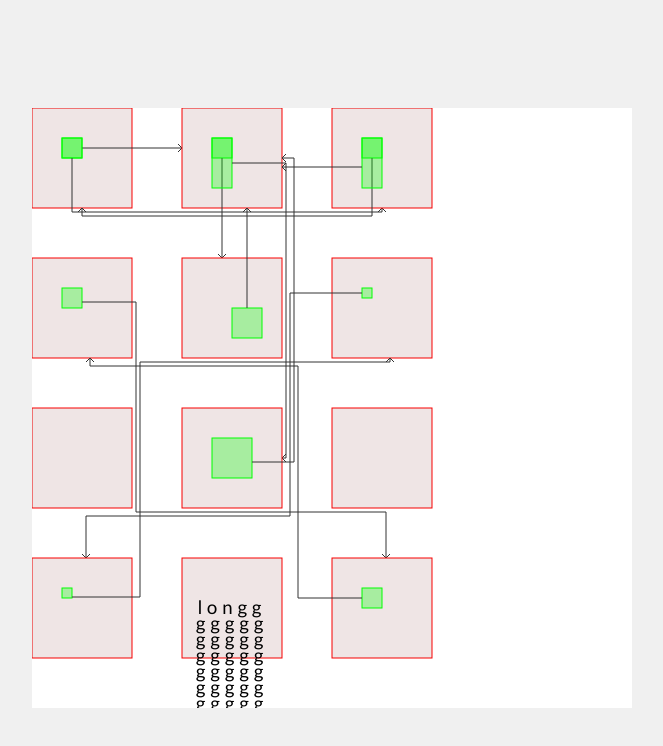
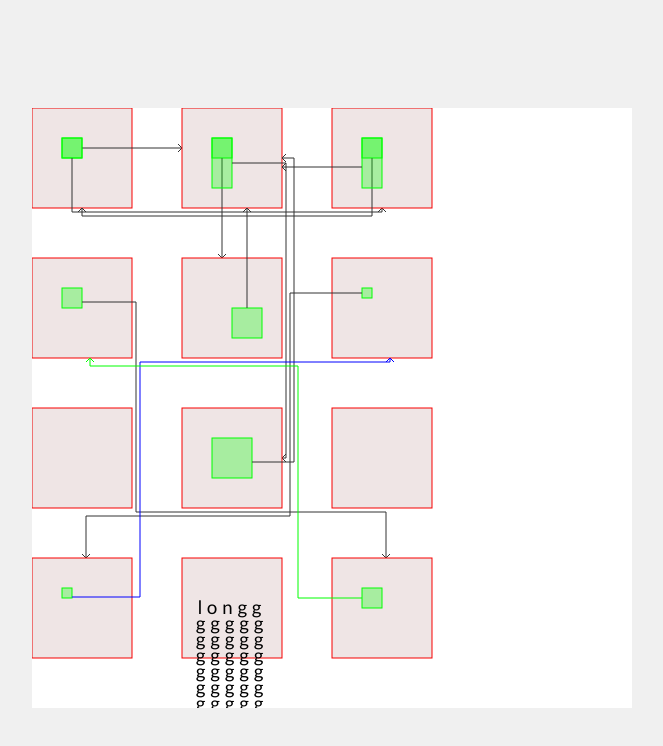
Before and after one commit to yangsibai/linkmap, a website: page src/index.html in a window 1280 px wide. Shown: the whole page, without its empty margins (316-979 px from the left). Drawn offline with Linux system fonts and the light colour scheme.

Commit message:
add special link color

```diff
--- a/package.json
+++ b/package.json
@@ -1,6 +1,6 @@
 {
   "name": "linkmap",
-  "version": "0.1.8",
+  "version": "0.2.0",
   "description": "link map",
   "main": "dist/lib.js",
   "scripts": {
--- a/src/index.html
+++ b/src/index.html
@@ -186,6 +186,7 @@
       y: 450,
       width: 100,
       height: 100,
+      lineColor: '#00F',
       links: [
         {
           x: 30,
@@ -210,6 +211,7 @@
       y: 450,
       width: 100,
       height: 100,
+      lineColor: '#0F0',
       links: [
         {
           x: 30,
--- a/src/lib.js
+++ b/src/lib.js
@@ -334,10 +334,15 @@
         context.restore();
     };
 
-    LinkMap.prototype.drawPaths = function (idealPaths) {
+    LinkMap.prototype.drawPaths = function (idealPaths, lineColor) {
         var context = this.context;
         context.save();
-        context.strokeStyle = this.lineColor;
+        console.log(lineColor);
+        if (lineColor) {
+            context.strokeStyle = lineColor;
+        } else {
+            context.strokeStyle = this.lineColor;
+        }
         context.lineWidth = this.lineWidth;
         context.beginPath();
         var startPoint = idealPaths[0];
@@ -406,7 +411,7 @@
                 if (target) {
                     var idealPaths = this.findIdealPaths(el, target, link);
                     var paths = correctPaths(idealPaths);
-                    this.drawPaths(paths);
+                    this.drawPaths(paths, el.lineColor);
                 }
             }.bind(this));
         }.bind(this));
```
